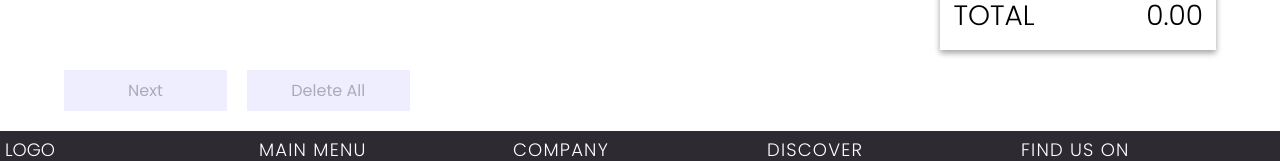
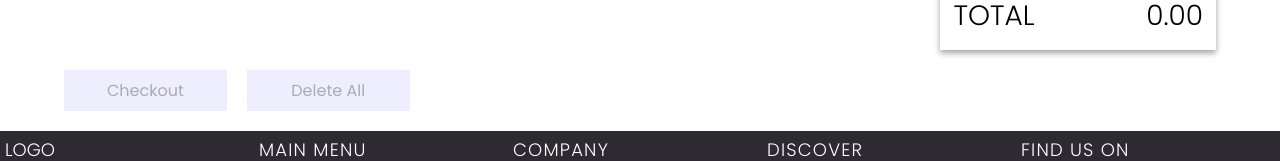
Before and after one commit to SAMURAIM0SES/GraceShopperFrontEnd, a React (Create React App) app: page /cart in a window 1280 px wide. Shown: the part 693-854 px from the top of the page. Built offline with nearby package versions, Linux system fonts and the light colour scheme.

Commit message:
cart shoppping almost done

```diff
--- a/src/components/CardPrducts.module.css
+++ b/src/components/CardPrducts.module.css
@@ -40,6 +40,7 @@
   display: block;
   width: 100%;
   height: 100%;
+  object-fit: cover;
 }
 
 .cart-product-description {
--- a/src/components/CardProducts.js
+++ b/src/components/CardProducts.js
@@ -71,8 +71,6 @@ const CardProducts = (props) => {
     );
     setTotal(totalSum);
     setTaxes(totalSum * 0.12);
-    console.log(productPrice);
-    console.log(updatePriceProduct);
   };
 
   return (
--- a/src/components/Cart.js
+++ b/src/components/Cart.js
@@ -6,31 +6,14 @@ import { useNavigate } from 'react-router-dom';
 import { nanoid } from 'nanoid';
 import { getCurrentData, clearCurrentData } from './../utils/auth';
 
-const { faker } = require('@faker-js/faker');
-
-// const DUMMY_PRODUCTS = [
-//   {
-//     name: 'Modern Steel Chair',
-//     description:
-//       'Andy shoes are designed to keeping in mind durability as well as trends, the most stylish range of shoes & sandals',
-//     price: 354,
-//   },
-//   {
-//     name: 'Generic Metal Shoes',
-//     description:
-//       'The beautiful range of Apple Naturalé that has an exciting mix of natural ingredients. With the Goodness of 100% Natural Ingredients',
-//     price: 81,
-//   },
-// ];
-
 const Cart = () => {
   const [total, setTotal] = useState(0);
   const [taxes, setTaxes] = useState(0);
-  const [cartProducts, setCartproducts] = useState([]);
   const [initailProducts, setInitialProducts] = useState([]);
   const navigate = useNavigate();
 
   const cartStoraged = getCurrentData('cart');
+  const [cartProducts, setCartproducts] = useState(cartStoraged || []);
 
   const nextNavigateHandler = () => {
     navigate('/shipping');
@@ -125,7 +108,7 @@ const Cart = () => {
               onClick={nextNavigateHandler}
               disabled={cartProducts.length ? false : true}
             >
-              Next
+              Checkout
             </button>
             <button
               onClick={deleteAllProductsHandler}
--- a/src/components/CategoryProducts.js
+++ b/src/components/CategoryProducts.js
@@ -14,8 +14,8 @@ const CategoryProducts = () => {
   const [categoryInfo, setCategoryInfo] = useState({});
   const [categoryProducts, setCategoryProducts] = useState([]);
   const [singleProduct, setSingleProduct] = useState({});
-  const [cart, setCart] = useState([]);
   const shoppingCart = getCurrentData('cart');
+  const [cart, setCart] = useState(shoppingCart || []);
 
   const fetchCategory = async (id) => {
     const [category] = await getCategory(id);
@@ -47,7 +47,7 @@ const CategoryProducts = () => {
       const newProduct = { ...product, quantity: 1 };
       setSingleProduct(newProduct);
       const productAdded = [];
-      const isProductInCart = cart.find((prod) => prod.id === newProduct.id);
+      const isProductInCart = cart.find((prod) => prod.id == newProduct.id);
       if (isProductInCart) {
         return;
       }
```
